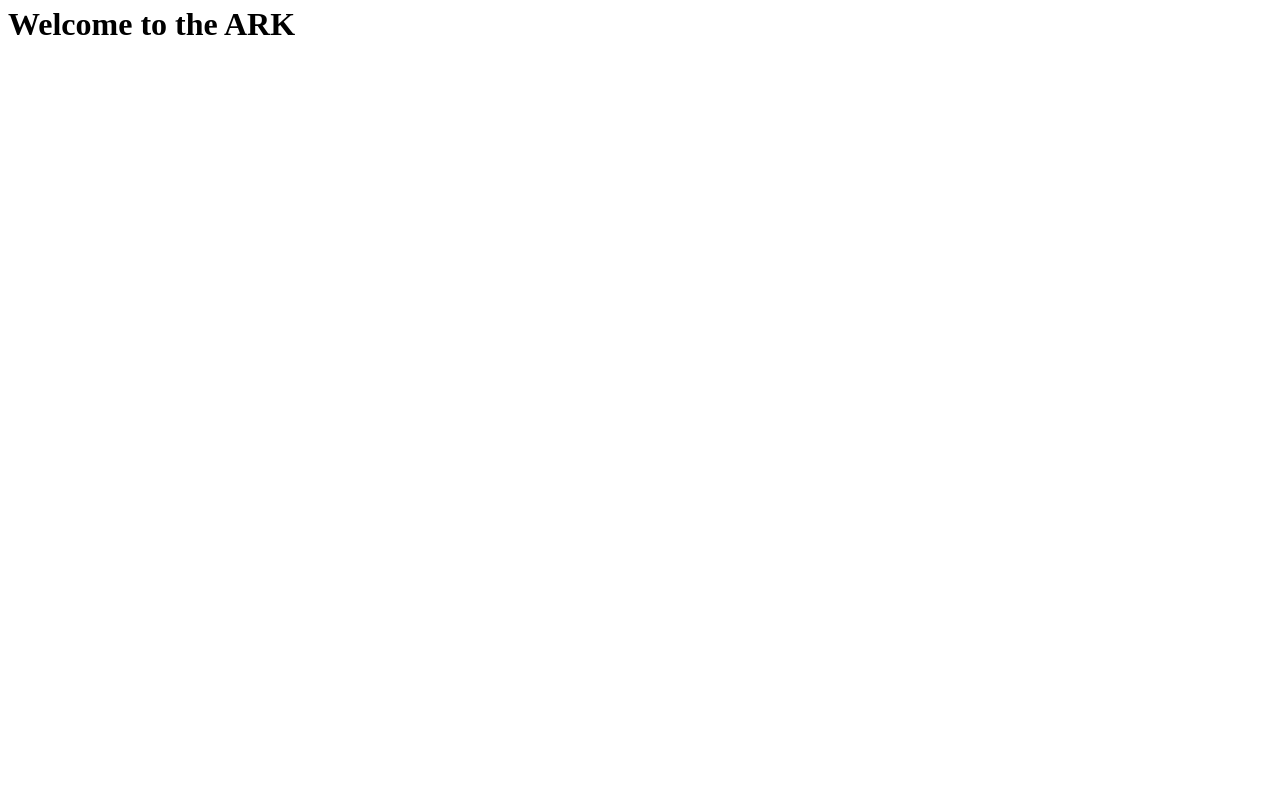
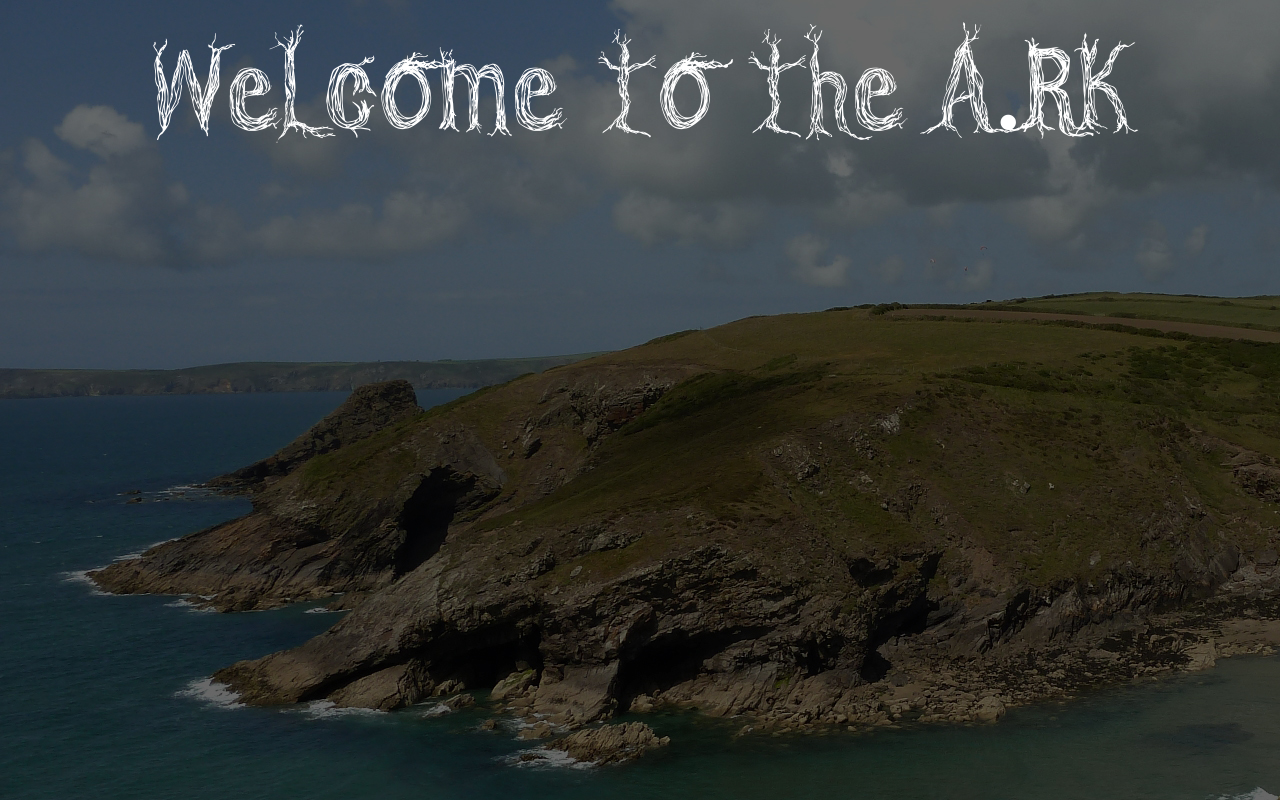
Before and after one commit to PXgamer/A.RK, a plain HTML site: page index.html in a window 1280 px wide. Drawn offline with Linux system fonts and the light colour scheme.

Commit message:
Updated to Parallax start

```diff
--- a/index.html
+++ b/index.html
@@ -6,17 +6,31 @@
 </head>
 
 <style>
+@font-face {
+  font-family: CF;
+  src: url('CF.ttf');
+}
+  .noselect {
+    -webkit-touch-callout: none;
+    -webkit-user-select: none;
+    -khtml-user-select: none;
+    -moz-user-select: none;
+    -ms-user-select: none;
+    -o-user-select: none;
+    user-select: none;
+  }
+  body {
+    background-image: url('splash-bg.jpg');
+    background-size: auto;
+    background-repeat: no-repeat;
+  }
   #main {
-    height: 100%;
-    width: 100%;
-  }
-  h1 {
-    line-height: 100%;
+    height: 300px;
   }
 </style>
 
 <body>
   <div id="main">
-    <h1>Welcome to the ARK</h1>
+    <p align="center" class="noselect" style="font-size: 130px; line-height: 160px; z-align: 1; font-family: CF; color: ffffff;">Welcome to the A.RK</p>
   </div>
 </body>
```
Also changed, not shown: CF.ttf (added), splash-bg.jpg (added).
